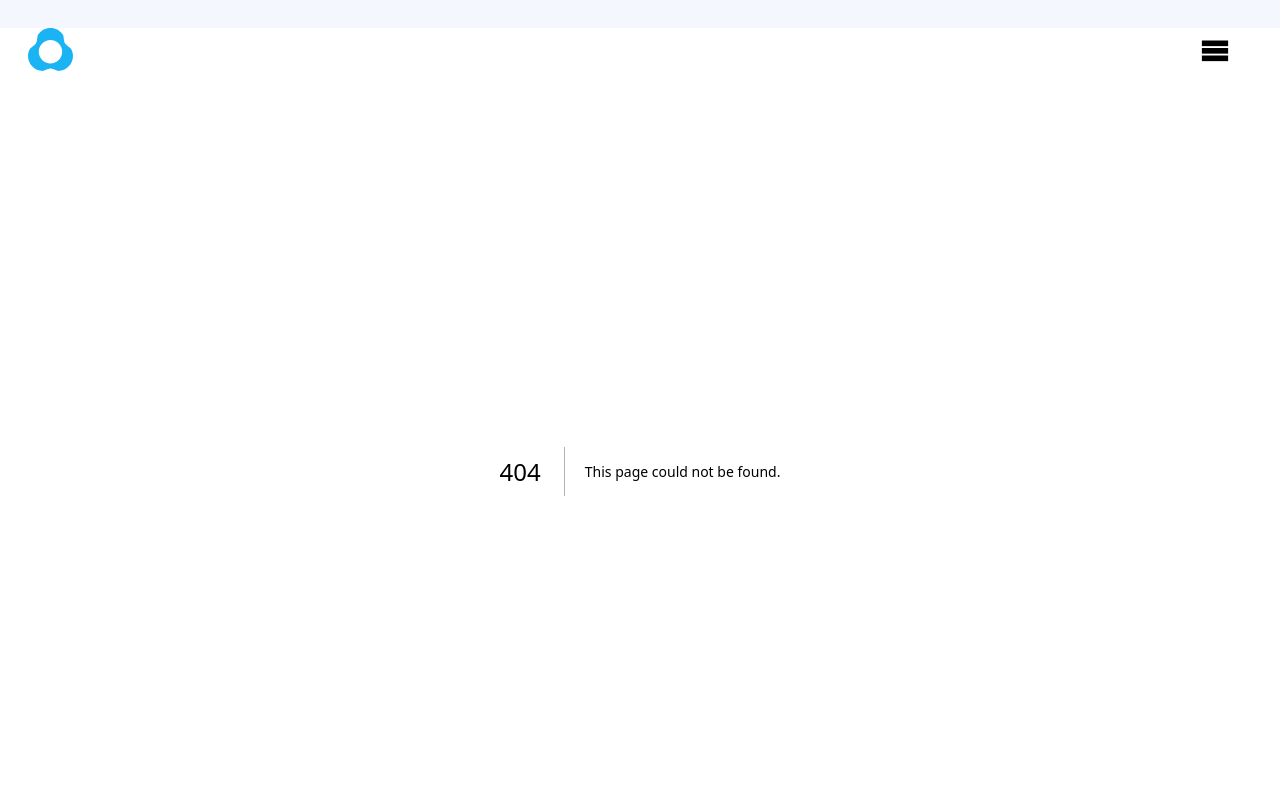
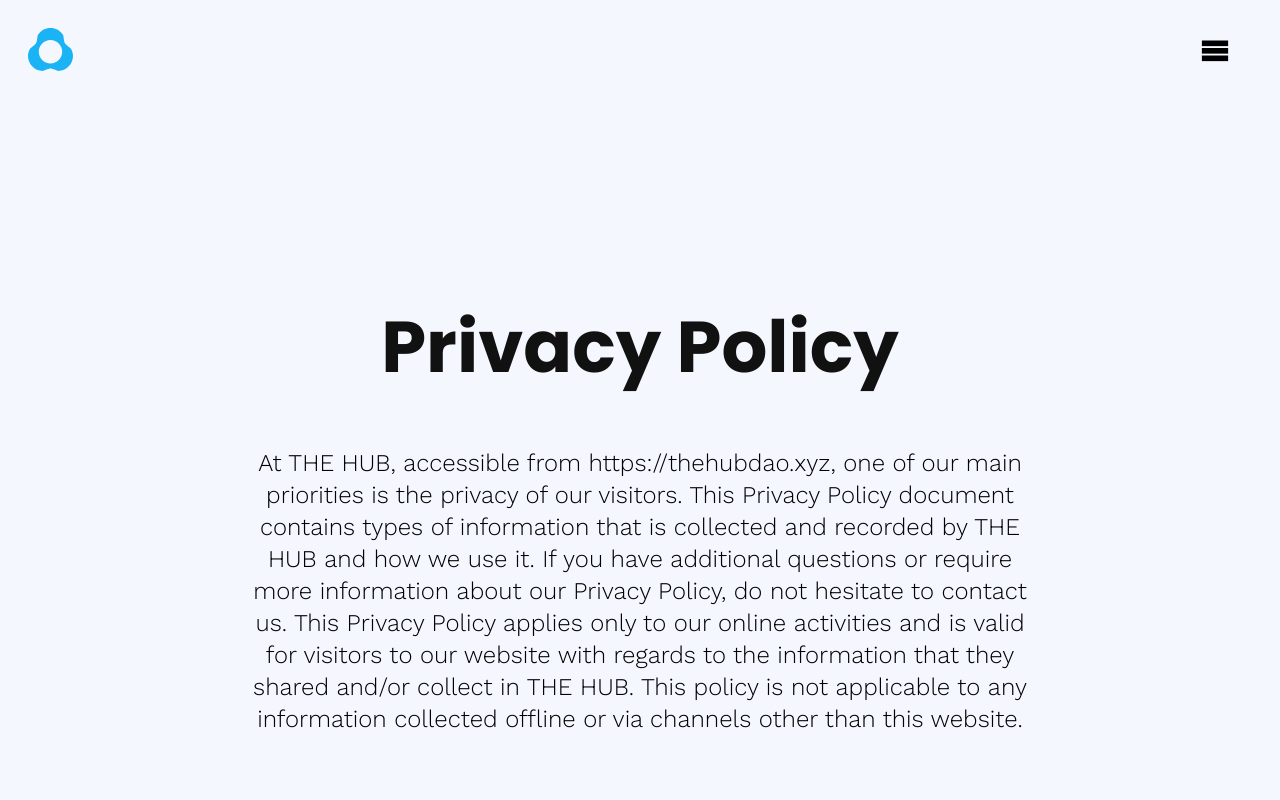
Before and after one commit to thehubdao/MGH-WebLanding, a Next.js app: page /privacy in a window 1280 px wide. Before the commit this address had no page. Shown: the top 800 px of the page. Built offline with nearby package versions, Linux system fonts and the light colour scheme.

Commit message:
changed enum by privacy and all metagamehub by the hub in privacy page

```diff
--- a/enums/common.enum.ts
+++ b/enums/common.enum.ts
@@ -43,7 +43,7 @@ export const enum PageLocation{
   JoinUs = '/join-us',
   Projects = '/projects',
   Soon = '/soon',
-  Privacity = '/privacity'
+  Privacy = '/privacy'
 }
 
 export const enum PartnersAndInvestorsLink{
--- a/pages/privacity/index.tsx
+++ b/pages/privacy/index.tsx
@@ -1,12 +1,12 @@
-export default function Privacity() {
+export default function Privacy() {
   return (
     <>
       <main className="px-10 lg:px-60 pt-28 lg:pt-60 pb-20 font-work">
         <h1 className="font-poppins font-bold text-7xl text-center text-gray-dark">Privacy Policy</h1>
         <p className="font-light text-base lg:text-2xl text-center leading-relaxed pt-16">
-          At MetaGame Hub, accessible from https://www.metagamehub.io, one of our main priorities is the privacy of our visitors. This Privacy Policy document contains types of information that is collected and recorded by Meta Game Hub and how we use it.
+          At THE HUB, accessible from https://thehubdao.xyz, one of our main priorities is the privacy of our visitors. This Privacy Policy document contains types of information that is collected and recorded by THE HUB and how we use it.
           If you have additional questions or require more information about our Privacy Policy, do not hesitate to contact us.
-          This Privacy Policy applies only to our online activities and is valid for visitors to our website with regards to the information that they shared and/or collect in Meta Game Hub. This policy is not applicable to any information collected offline or via channels other than this website.
+          This Privacy Policy applies only to our online activities and is valid for visitors to our website with regards to the information that they shared and/or collect in THE HUB. This policy is not applicable to any information collected offline or via channels other than this website.
         </p>
         <h2 className="font-poppins font-medium text-[42px] pt-32">Consent</h2>
         <p className="font-light text-base lg:text-2xl leading-relaxed pt-11">By using our website, you hereby consent to our Privacy Policy and agree to its terms.</p>
@@ -31,17 +31,17 @@ export default function Privacity() {
         </ul>
         <h2 className="font-poppins font-medium text-[42px] pt-32">Log Files</h2>
         <p className="font-light text-base lg:text-2xl leading-relaxed pt-11">
-          Meta Game Hub follows a standard procedure of using log files. These files log visitors when they visit websites. All hosting companies do this and are a part of hosting services analytics. The information collected by log files includes internet protocol (IP) addresses, browser type, Internet Service Provider (ISP), date and time stamp, referring/exit pages, and possibly the number of clicks. These are not linked to any information that is personally identifiable. The purpose of the information is for analyzing trends, administering the site, tracking users movement on the website, and gathering demographic information.
+          THE HUB follows a standard procedure of using log files. These files log visitors when they visit websites. All hosting companies do this and are a part of hosting services analytics. The information collected by log files includes internet protocol (IP) addresses, browser type, Internet Service Provider (ISP), date and time stamp, referring/exit pages, and possibly the number of clicks. These are not linked to any information that is personally identifiable. The purpose of the information is for analyzing trends, administering the site, tracking users movement on the website, and gathering demographic information.
         </p>
         <h2 className="font-poppins font-medium text-[42px] pt-32">Advertising Partners Privacy Policies</h2>
         <p className="font-light text-base lg:text-2xl leading-relaxed pt-11">
-          You may consult this list to find the Privacy Policy for each of the advertising partners of Meta Game Hub.
-          Third-party ad servers or ad networks uses technologies like cookies, JavaScript, or Web Beacons that are used in their respective advertisements and links that appear on Meta Game Hub, which are sent directly to users browser. They automatically receive your IP address when this occurs. These technologies are used to measure the effectiveness of their advertising campaigns and/or to personalize the advertising content that you see on websites that you visit.
-          Note that MetaGame Hub has no access to or control over these cookies that are used by third-party advertisers.
+          You may consult this list to find the Privacy Policy for each of the advertising partners of THE HUB.
+          Third-party ad servers or ad networks uses technologies like cookies, JavaScript, or Web Beacons that are used in their respective advertisements and links that appear on THE HUB, which are sent directly to users browser. They automatically receive your IP address when this occurs. These technologies are used to measure the effectiveness of their advertising campaigns and/or to personalize the advertising content that you see on websites that you visit.
+          Note that THE HUB has no access to or control over these cookies that are used by third-party advertisers.
         </p>
         <h2 className="font-poppins font-medium text-[42px] pt-32">Third Party Privacy Policies</h2>
         <p className="font-light text-base lg:text-2xl leading-relaxed pt-11">
-          Meta Game Hub&apos;s Privacy Policy does not apply to other advertisers or websites. Thus, we are advising you to consult the respective Privacy Policies of these third-party ad servers for more detailed information. It may include their practices and instructions about how to opt out of certain options.
+          THE HUB&apos;s Privacy Policy does not apply to other advertisers or websites. Thus, we are advising you to consult the respective Privacy Policies of these third-party ad servers for more detailed information. It may include their practices and instructions about how to opt out of certain options.
           You can choose to disable cookies through your individual browser options. To know more detailed information about cookie management with specific web browsers, it can be found at the browsers respective websites.
           CCPA Privacy Rights (Do Not Sell My Personal Information)
           Under the CCPA, among other rights, California consumers have the right to:
@@ -68,7 +68,7 @@ export default function Privacity() {
         <h2 className="font-poppins font-medium text-[42px] pt-32">Children&apos;s Information</h2>
         <p className="font-light text-base lg:text-2xl leading-relaxed pt-11 pb-60">
           Another part of our priority is adding protection for children while using the internet. We encourage parents and guardians to observe, participate in, and/or monitor and guide their online activity.
-          Meta Game Hub does not knowingly collect any Personal Identifiable Information from children under the age of 13. If you think that your child provided this kind of information on our website, we strongly encourage you to contact us immediately and we will do our best efforts to promptly remove such information from our records.
+          THE HUB does not knowingly collect any Personal Identifiable Information from children under the age of 13. If you think that your child provided this kind of information on our website, we strongly encourage you to contact us immediately and we will do our best efforts to promptly remove such information from our records.
         </p>
       </main>
     </>
--- a/ui/menu/menu.ui.tsx
+++ b/ui/menu/menu.ui.tsx
@@ -86,7 +86,7 @@ export default function MenuUI (){
                           <Image src={'/icons/textIcon.png'} alt={'text logo'} fill className="cursor-pointer ml-2" />
                         </div>
                       </Link>
-                      <Link href={PageLocation.Privacity} className='flex mt-3' onClick={handleToggleClick}>
+                      <Link href={PageLocation.Privacy} className='flex mt-3' onClick={handleToggleClick}>
                         <p className='font-work text-xs text-lm_icons font-bold'>PRIVACY POLICY</p>
                         <div className='relative w-3 h-3'>
                           <Image src={'/icons/textIcon.png'} alt={'text logo'} fill className="cursor-pointer ml-2" />
```
